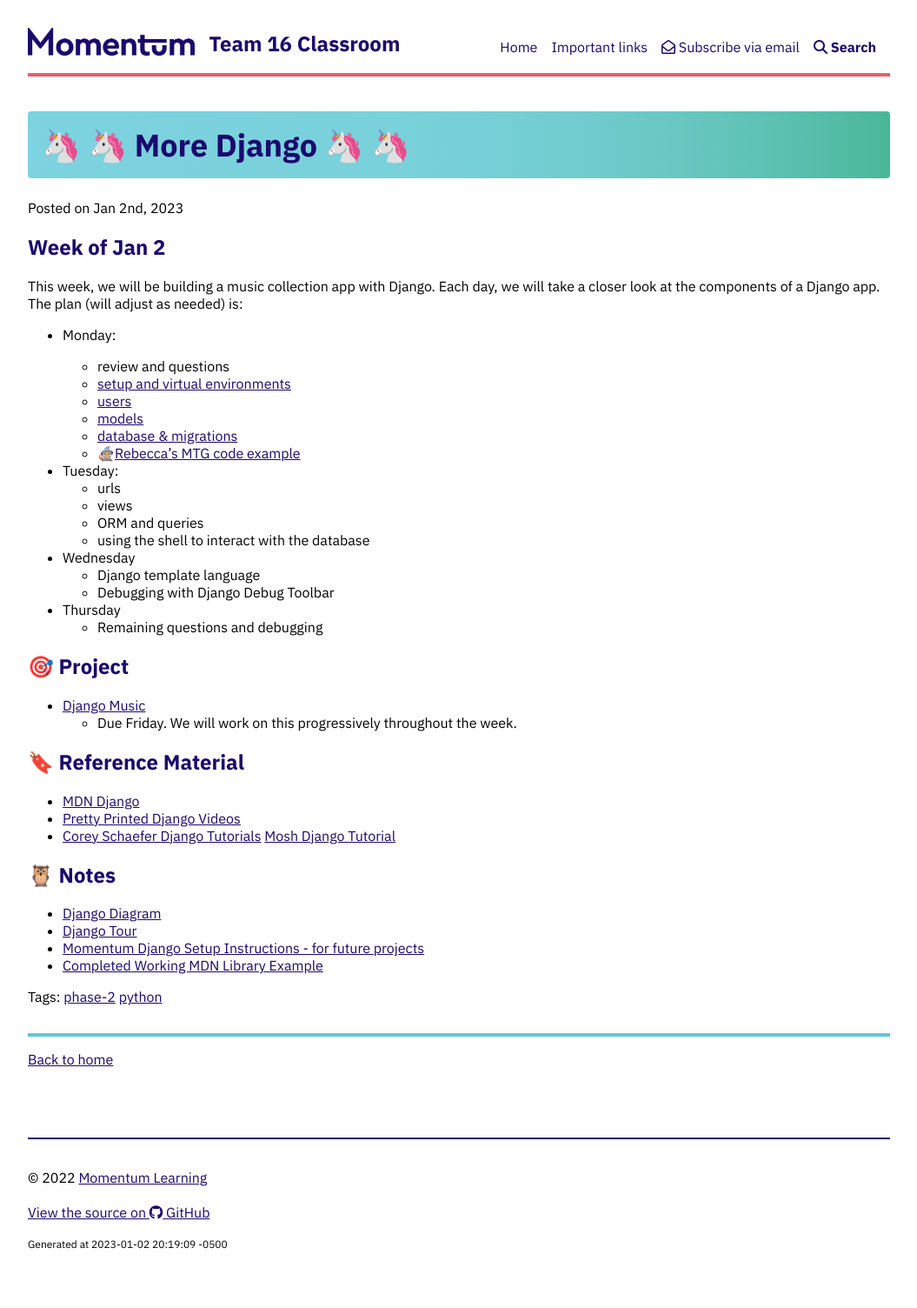
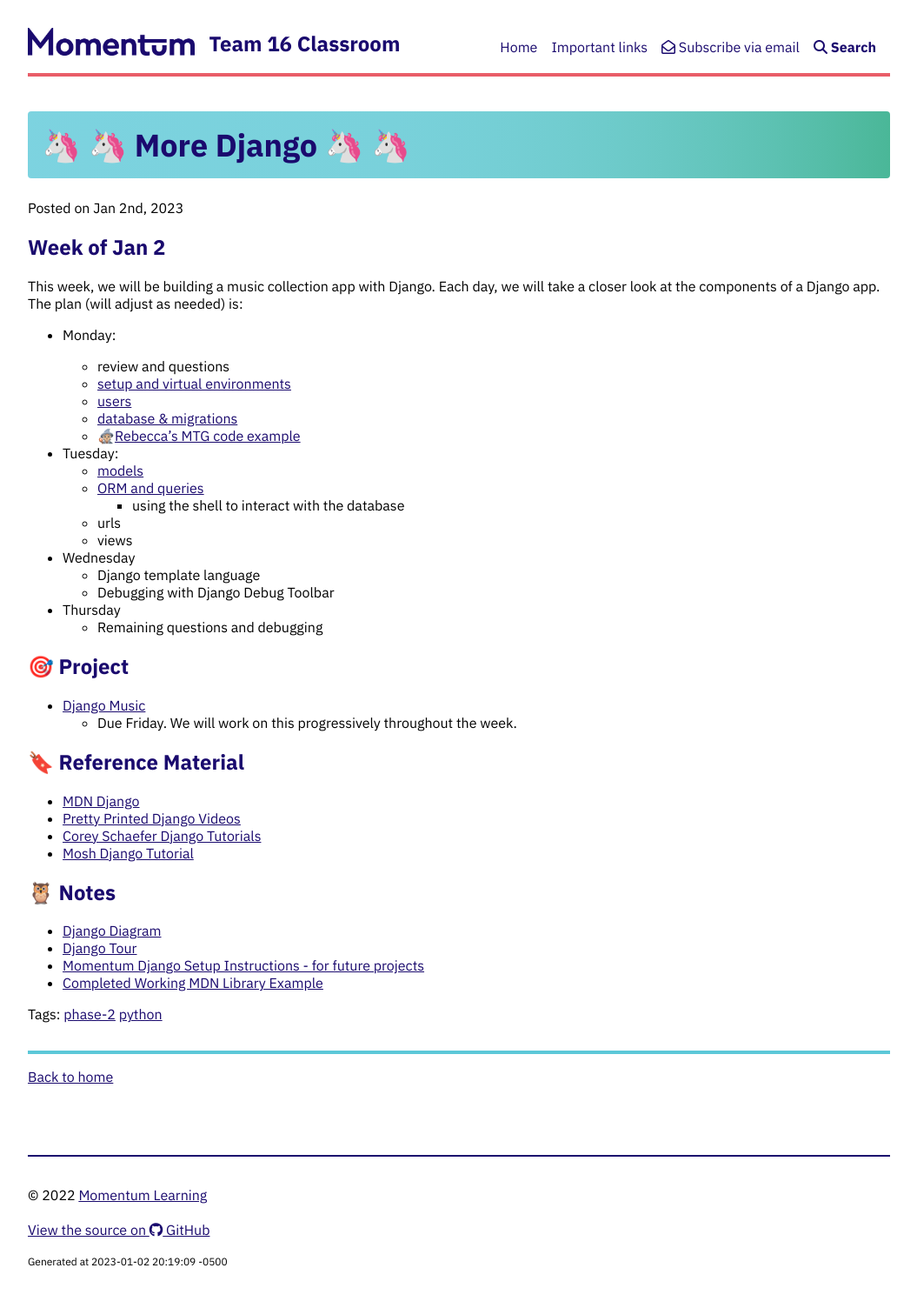
Before and after one commit to Momentum-Team-16/momentum-team-16.github.io, a Jekyll site: the page built from _posts/2023-01-02-py-django copy.md, in a window 1280 px wide. Shown: the whole page at 87% size, without its empty margins (112-1167 px from the left). Built offline with Jekyll 4.4.1, drawn with Linux system fonts in a browser that asks for light colours; nearby versions of some CDN libraries.

Commit message:
add Tuesday links

```diff
--- a/_posts/2023-01-02-py-django copy.md
+++ b/_posts/2023-01-02-py-django copy.md
@@ -13,15 +13,15 @@ This week, we will be building a music collection app with Django. Each day, we
   - review and questions
   - [setup and virtual environments](https://www.notion.so/momentumlearn/Starting-a-new-Django-project-071f052d07cc4ea6bdf998eb9e4a4a3c)
   - [users](https://github.com/Momentum-Team-16/notes/blob/main/django-users.md)
-  - [models](https://github.com/Momentum-Team-16/notes/blob/main/django-models.md)
   - [database & migrations](https://github.com/Momentum-Team-16/notes/blob/main/django-database-and-migrations.md)
   - 🧙🏼[Rebecca's MTG code example](https://github.com/Momentum-Team-16/django-music-rlconley)
 
 - Tuesday:
+  - [models](https://github.com/Momentum-Team-16/notes/blob/main/django-models.md)
+  - [ORM and queries](https://github.com/Momentum-Team-16/notes/blob/main/django-queries.md)
+    - using the shell to interact with the database
   - urls
   - views
-  - ORM and queries
-  - using the shell to interact with the database
 - Wednesday
   - Django template language
   - Debugging with Django Debug Toolbar
@@ -37,7 +37,8 @@ This week, we will be building a music collection app with Django. Each day, we
 
 - [MDN Django](https://developer.mozilla.org/en-US/docs/Learn/Server-side/Django)
 - [Pretty Printed Django Videos](https://www.youtube.com/watch?v=QVX-etwgvJ8)
-- [Corey Schaefer Django Tutorials](https://www.youtube.com/playlist?list=PL-osiE80TeTtoQCKZ03TU5fNfx2UY6U4p) [Mosh Django Tutorial](https://www.youtube.com/watch?v=rHux0gMZ3Eg)
+- [Corey Schaefer Django Tutorials](https://www.youtube.com/playlist?list=PL-osiE80TeTtoQCKZ03TU5fNfx2UY6U4p)
+- [Mosh Django Tutorial](https://www.youtube.com/watch?v=rHux0gMZ3Eg)
 
 ## 🦉 Notes
 
```
